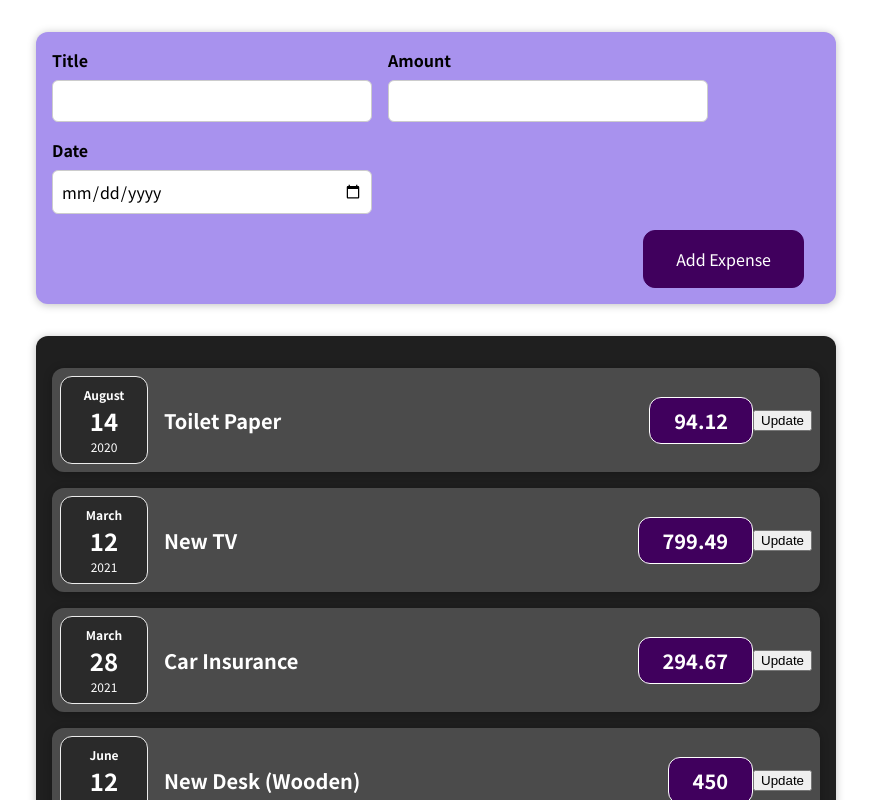
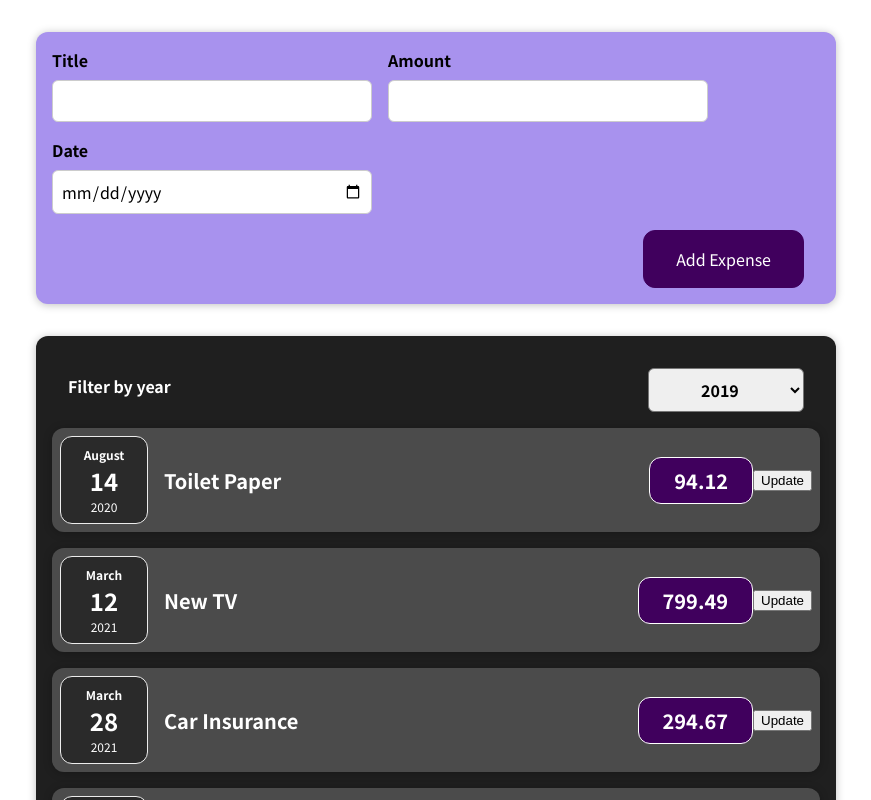
Before and after one commit to merv-e/track-your-expenses, a React (Create React App) app: page / in a window 1280 px wide. Shown: the top 800 px of the page, without its empty margins (204-1075 px from the left). Built offline with nearby package versions, Linux system fonts and the light colour scheme.

Commit message:
- basic functionality  and styling of a component which will be used for filtering expenses by year is created.  - some comments are deleted.

```diff
--- a/src/components/Expenses/ExpenseItem.js
+++ b/src/components/Expenses/ExpenseItem.js
@@ -9,8 +9,7 @@ const ExpenseItem = props => {
 
   const handleDelete = () => {
     setTitle("Updated!")
-    console.log(title);
-  //  return
+    // console.log(title);
   };
 
   return (
--- a/src/components/Expenses/Expenses.js
+++ b/src/components/Expenses/Expenses.js
@@ -1,12 +1,22 @@
 import ExpenseItem from './ExpenseItem';
 import "./Expenses.css"
 import Card from '../UI/Card';
+import ExpenseFilter from '../NewExpense/ExpenseFilter';
 
 
 const Expenses = props => {
+
+  const filterChangeHandler= year => {
+    console.log(year);
+  };
+
   return (
-    <Card className='expenses'>
-      { props.expenses.map( e =>
+    <>
+      <Card className="expenses">
+        <ExpenseFilter
+         onSelectFilter={filterChangeHandler}
+        />
+        {props.expenses.map((e) => (
           <ExpenseItem
             key={e.id}
             id={e.id}
@@ -14,8 +24,9 @@ const Expenses = props => {
             amount={e.amount}
             date={e.date}
           />
-      )}
+        ))}
       </Card>
+    </>
   );
 }
 
--- /dev/null
+++ b/src/components/NewExpense/ExpenseFilter.css
@@ -0,0 +1,24 @@
+.expenses-filter {
+    color: white;
+    padding: 0 1rem;
+}
+
+.expenses-filter__control {
+    display: flex;
+    width: 100%;
+    align-items: center;
+    justify-content: space-between;
+    margin: 1rem 0;
+}
+
+.expenses-filter label {
+    font-weight: bold;
+    margin-bottom: 0.5rem;
+}
+
+.expenses-filter select {
+    font: inherit;
+    padding: 0.5rem 3rem;
+    font-weight: bold;
+    border-radius: 6px;
+}
--- /dev/null
+++ b/src/components/NewExpense/ExpenseFilter.js
@@ -0,0 +1,31 @@
+import { useState } from "react";
+import "./ExpenseFilter.css";
+
+const ExpenseFilter = ({onSelectFilter}) => {
+
+  const [selectedYear, setSelectedYear] = useState(2019);
+
+    const handleSelect = (e) => {
+        setSelectedYear(e.target.value);
+        onSelectFilter(e.target.value);
+    };
+
+  return (
+    <div className="expenses-filter">
+      <div className="expenses-filter__control">
+        <label>Filter by year</label>
+        <select
+          value={selectedYear}
+          onChange={handleSelect}
+        >
+          <option value="2022">2022</option>
+          <option value="2021">2021</option>
+          <option value="2020">2020</option>
+          <option value="2019">2019</option>
+        </select>
+      </div>
+    </div>
+  );
+};
+
+export default ExpenseFilter;
```
Lines whose indentation alone changed are shown as unchanged.
